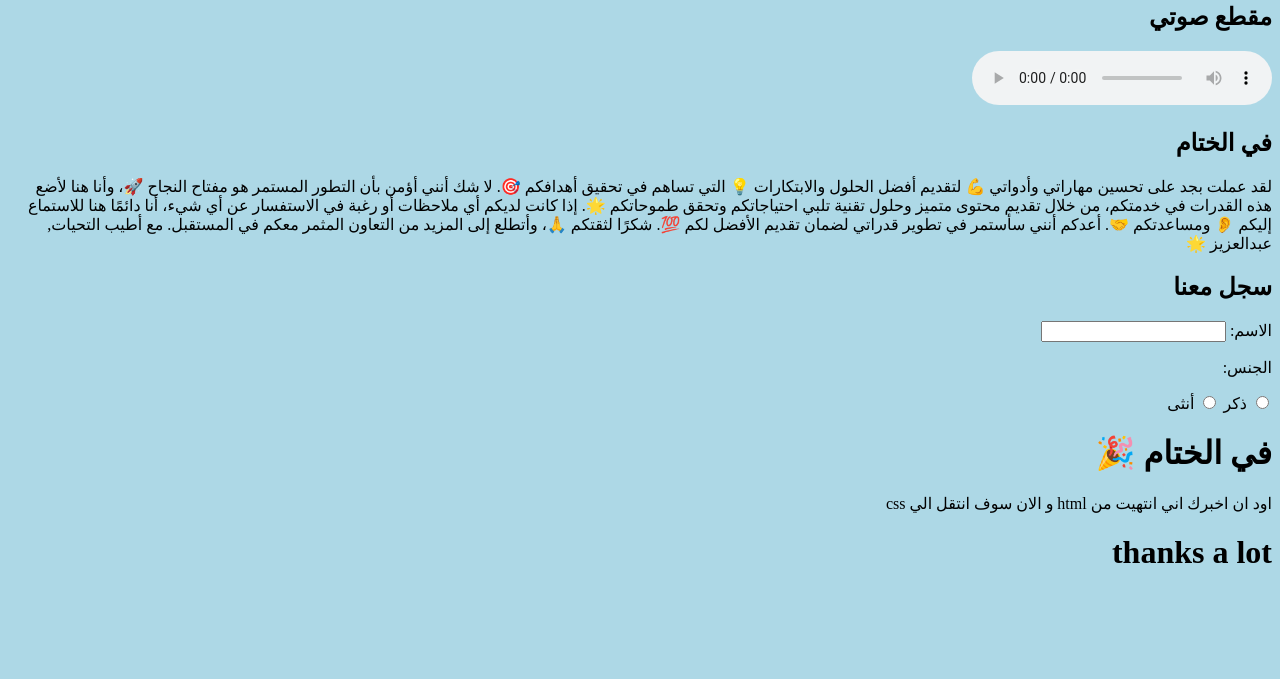
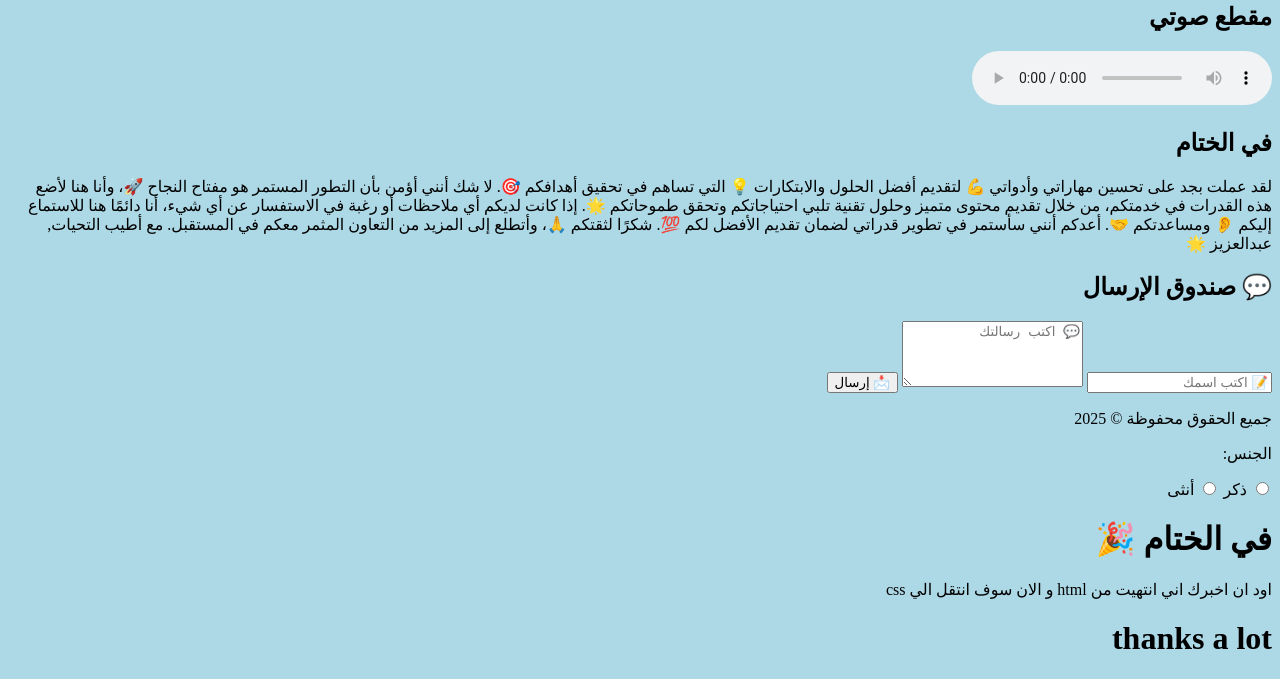
Before and after one commit to ZIZOAMIN/ZIZO, a plain HTML site: page index.html in a window 1280 px wide. Shown: the part 1423-2102 px from the top of the page. Before the commit the page ends 2016 px from the top, so only its background shows below. Drawn offline with Linux system fonts and the light colour scheme.

Commit message:
يا عمري

```diff
--- a/index.html
+++ b/index.html
@@ -70,11 +70,45 @@
 
 مع أطيب التحيات,
 عبدالعزيز 🌟
-   <h2>سجل معنا</h2>
-            <form>
-        <label for="name">الاسم:</label>
-        <input type="text" id="name">
+    </style>
+</head>
+<body>
 
+    <div class="container">
+        <h2>💬 صندوق الإرسال</h2>
+        <div class="send-box">
+            <input type="text" id="name" placeholder="📝 اكتب اسمك">
+            <textarea id="message" rows="4" placeholder="💬 اكتب رسالتك"></textarea>
+            <button onclick="sendData()">📩 إرسال</button>
+            <p id="response"></p>
+        </div>
+    </div>
+
+    <div class="footer">جميع الحقوق محفوظة © 2025</div>
+
+    <script>
+        function sendData() {
+            let name = document.getElementById("name").value.trim();
+            let message = document.getElementById("message").value.trim();
+            let response = document.getElementById("response");
+
+            if (name === "" || message === "") {
+                response.style.color = "red";
+                response.innerHTML = "⚠️ يرجى ملء جميع الحقول!";
+                return;
+            }
+
+            response.style.color = "green";
+            response.innerHTML = `✅ تم إرسال الرسالة بنجاح! <br> 📌 الاسم: ${name} <br> 💬 الرسالة: ${message}`;
+
+            // مسح الحقول بعد الإرسال
+            document.getElementById("name").value = "";
+            document.getElementById("message").value = "";
+        }
+    </script>
+
+</body>
+</html>
         <p>الجنس:</p>
         <input type="radio" id="male" name="gender">
         <label for="male">ذكر</label>
```
